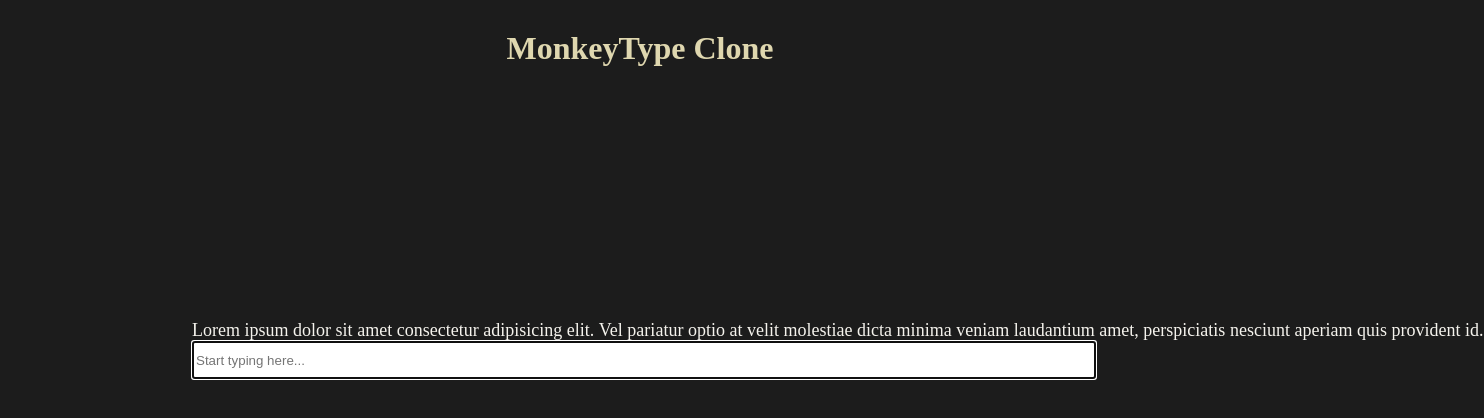
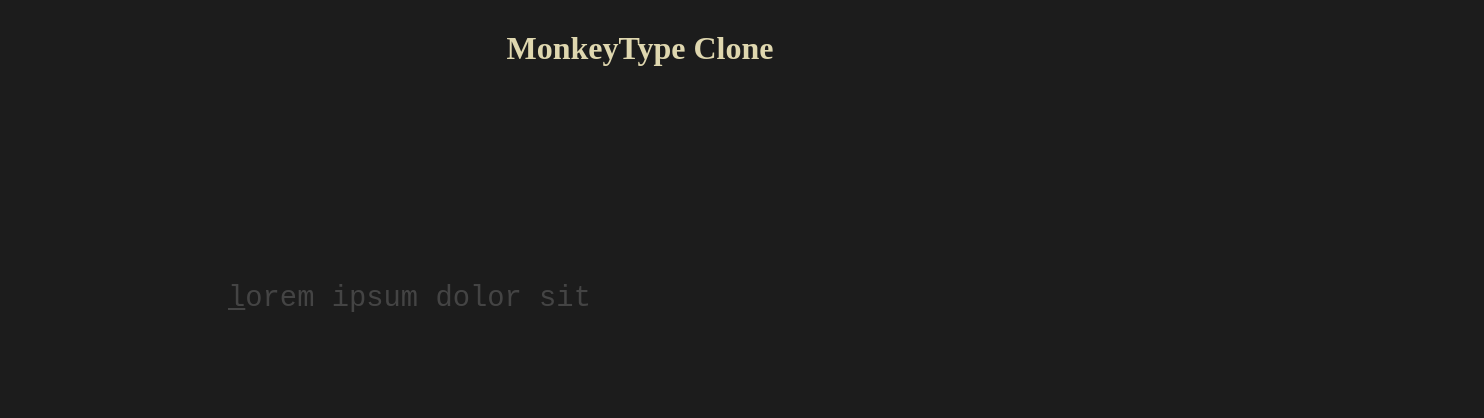
Before and after one commit to NobpasinTumdee/MonkeytypeClone, a React (Vite) app in the folder TypeType/: page / in a window 1280 px wide. Shown: the top 418 px of the page, 1484 px wide, since content can reach past the window. Built offline with nearby package versions, Linux system fonts and the light colour scheme.

Commit message:
ทำให้พิมพ์เหมือนใน monkeytype ได้แล้ว

```diff
--- a/TypeType/src/App.css
+++ b/TypeType/src/App.css
@@ -2,6 +2,8 @@
     --main-color: #1C1C1C;
     --sub: #DFD7AF;
     --text: #F5F3ED;
+    --nextword: #444444;
+    --wrong: #AF5F5F;
 }
 
 .header {
@@ -17,14 +19,50 @@
     width: 70%;
     height: 20%;
     position: absolute;
-    top: 50%;
+    top: 40%;
     left: 50%;
     transform: translate(-50%, -50%);
-}
-.display-text{
-    font-size: large;
 }
 .inputkey {
     width: 100%;
     height: 20%;
 }
+
+
+.correct-char {
+  color: var(--text);
+}
+
+.wrong-char {
+  color: var(--wrong);
+}
+
+.current-char {
+  text-decoration: underline;
+  color: var(--nextword);
+}
+
+.mainpage {
+  margin: 20px;
+  font-family: monospace;
+  font-size: 1.2rem;
+}
+
+.typing-box {
+  /* border: 1px solid #ccc; */
+  color: var(--nextword);
+  padding: 1rem;
+  border-radius: 8px;
+  min-height: 120px;
+  outline: none;
+  white-space: pre-wrap;
+  line-height: 1.6;
+
+  white-space: pre-wrap;
+  word-wrap: break-word;
+  overflow-wrap: break-word;
+
+  line-height: 1.6;
+  font-family: monospace;
+  font-size: 1.8rem;
+}
--- a/TypeType/src/App.jsx
+++ b/TypeType/src/App.jsx
@@ -1,29 +1,35 @@
 import React, { useEffect, useState, useRef } from "react";
-import './App.css'
-const sampleText = "Lorem ipsum dolor sit amet consectetur adipisicing elit. Vel pariatur optio at velit molestiae dicta minima veniam laudantium amet, perspiciatis nesciunt aperiam quis provident id.";
+import './App.css';
+
+const sampleText = "lorem ipsum dolor sit ";
 
 export default function MonkeyTypeClone() {
   const [text] = useState(sampleText);
   const [userInput, setUserInput] = useState("");
   const [startTime, setStartTime] = useState(null);
   const [endTime, setEndTime] = useState(null);
-  const inputRef = useRef(null);
+  const typingRef = useRef(null);
 
   useEffect(() => {
-    inputRef.current?.focus();
+    typingRef.current?.focus();
   }, []);
 
-  const handleInputChange = (e) => {
+  const handleKeyDown = (e) => {
     if (!startTime) setStartTime(Date.now());
-    setUserInput(e.target.value);
-  };
 
-  const handleKeyDown = (e) => {
-    if (e.key === "Enter") {
-      if (userInput.trim() === text.trim()) {
-        setEndTime(Date.now());
-      }
+    let nextInput = userInput;
+
+    if (e.key === "Backspace") {
+      nextInput = nextInput.slice(0, -1);
+    } else if (e.key.length === 1) {
+      nextInput += e.key;
     }
+
+    setUserInput(nextInput);
+
+    if (nextInput.length === text.length) {
+      setEndTime(Date.now());
+    }dfsgdfg
   };
 
   const getWPM = () => {
@@ -37,13 +43,18 @@
     <>
       <h1 className="header">MonkeyType Clone</h1>
       <div className="mainpage">
-        <div className="display-text">
+        <div
+          ref={typingRef}
+          tabIndex={0}
+          onKeyDown={handleKeyDown}
+          className="typing-box"
+        >
           {text.split("").map((char, index) => {
             let className = "";
             if (index < userInput.length) {
-              className = userInput[index] === char ? "text-green-500" : "text-red-500";
+              className = userInput[index] === char ? "correct-char" : "wrong-char";
             } else if (index === userInput.length) {
-              className = "underline text-blue-500";
+              className = "current-char";
             }
             return (
               <span key={index} className={className}>
@@ -53,19 +64,9 @@
           })}
         </div>
 
-        <input
-          ref={inputRef}
-          type="text"
-          value={userInput}
-          onChange={handleInputChange}
-          onKeyDown={handleKeyDown}
-          className="inputkey"
-          placeholder="Start typing here..."
-        />
-
         {endTime && (
-          <div className="mt-4">
-            <h2 className="text-lg font-semibold">Finished!</h2>
+          <div className="result">
+            <h2>Finished!</h2>
             <p>Words per minute (WPM): {getWPM()}</p>
           </div>
         )}
```
